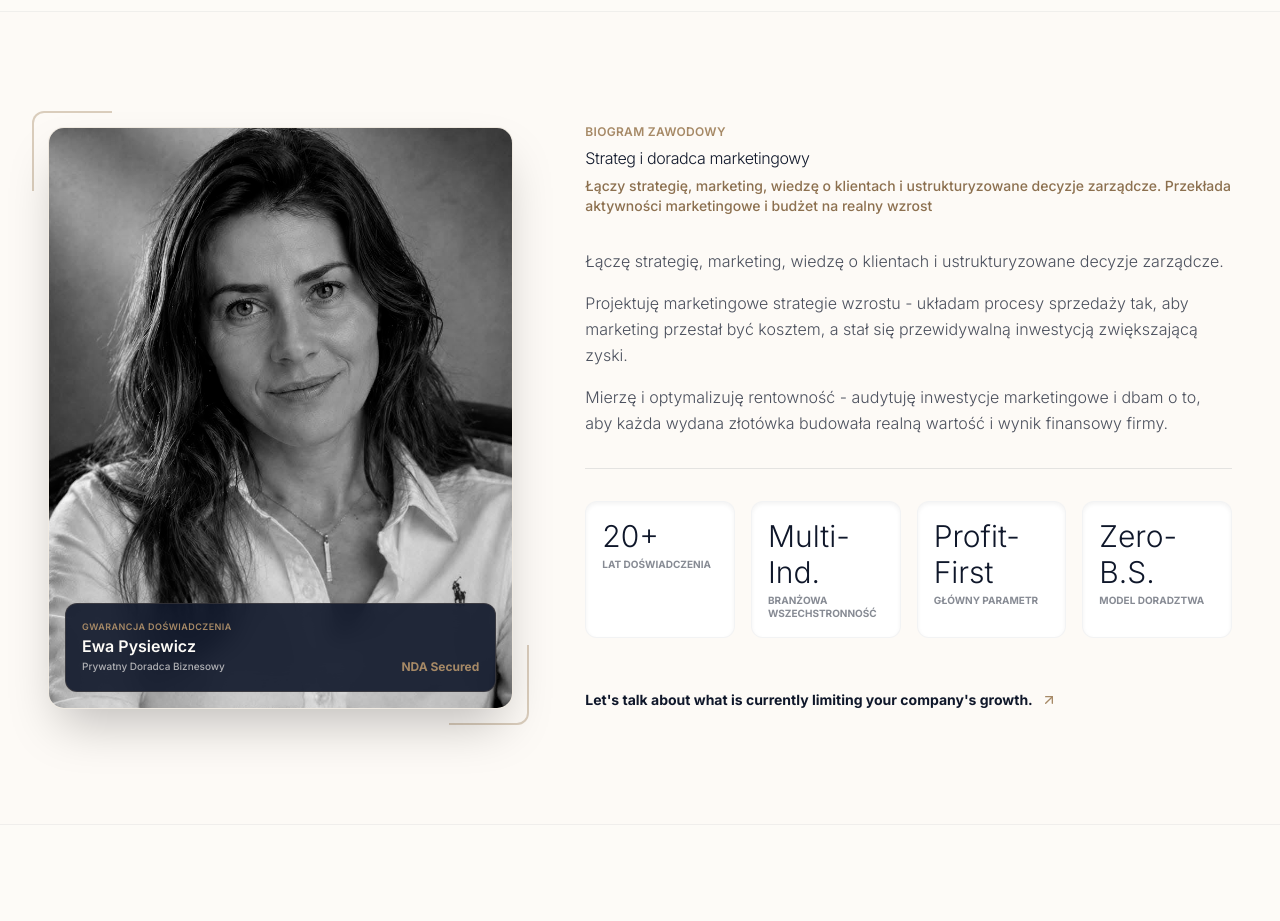
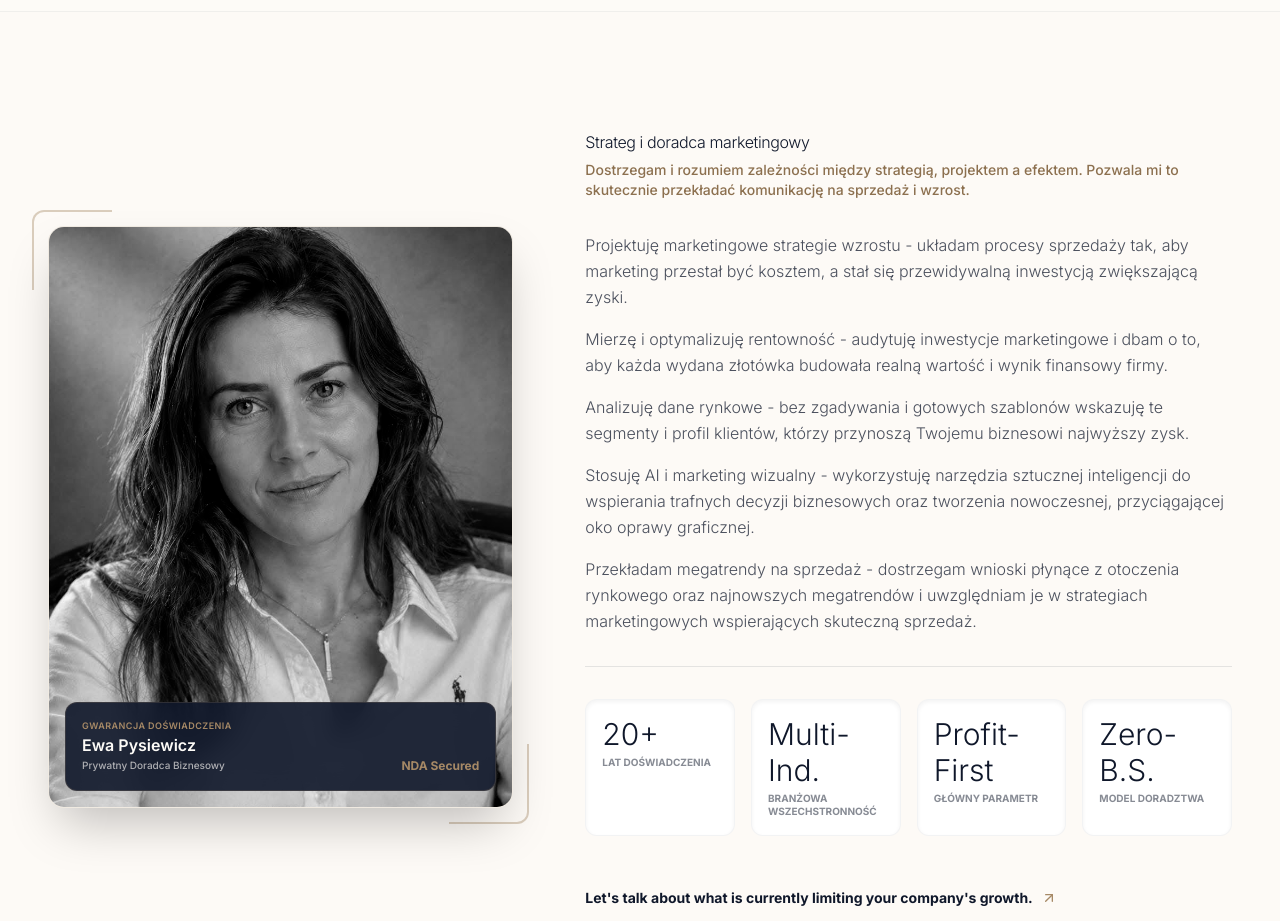
Before and after one commit to ewa-cell/premiumbc, a React (Vite) app: page / in a window 1280 px wide. Shown: the part 5320-6241 px from the top of the page. Built offline with nearby package versions, Linux system fonts and the light colour scheme.

Commit message:
Update about section: title, position, remove biogram label, expand paragraphs

```diff
--- a/src/App.tsx
+++ b/src/App.tsx
@@ -777,7 +777,7 @@ function AppContent() {
 
               <div>
                 <span className="text-xs font-sans font-semibold uppercase tracking-wide text-brand-gold block mb-2">
-                  {language === 'pl' ? 'Biogram zawodowy' : 'Profile & Mandate'}
+                  {language === 'pl' ? '' : 'Profile & Mandate'}
                 </span>
                 <h2 className="font-editorial text-2.5xl md:text-3.5xl font-light text-brand-navy leading-tight tracking-tight">
                   {language === 'pl' ? ABOUT_CONTENT.titlePl : ABOUT_CONTENT.titleEn}
--- a/src/data.ts
+++ b/src/data.ts
@@ -457,7 +457,7 @@ export const ABOUT_CONTENT = {
   titleEn: "Private Strategic Growth Advisor",
   titlePl: "Strateg i doradca marketingowy",
   positionEn: "Senior business advisor bridging strategy, marketing, customer insights, and structured leadership decisions.",
-  positionPl: "Łączy strategię, marketing, wiedzę o klientach i ustrukturyzowane decyzje zarządcze. Przekłada aktywności marketingowe i budżet na realny wzrost",
+  positionPl: "Dostrzegam i rozumiem zależności między strategią, projektem a efektem. Pozwala mi to skutecznie przekładać komunikację na sprzedaż i wzrost.",
 
   paragraphsEn: [
     "I combine 20+ years of high-stakes cross-industry consultative experience and real-world business ownership to guide mature founders and business leaders through structural bottlenecks.",
@@ -465,9 +465,11 @@ export const ABOUT_CONTENT = {
     "Having run enterprises myself, I deeply understand the silent friction of founder-dependency, margin dilution, and fragmented operational processes. Together, we analyze your metrics with radical candor and re-architect your business so growth becomes a controlled, predictable, and highly profitable machine."
   ],
   paragraphsPl: [
-    "Łączę strategię, marketing, wiedzę o klientach i ustrukturyzowane decyzje zarządcze.",
     "Projektuję marketingowe strategie wzrostu - układam procesy sprzedaży tak, aby marketing przestał być kosztem, a stał się przewidywalną inwestycją zwiększającą zyski.",
-    "Mierzę i optymalizuję rentowność - audytuję inwestycje marketingowe i dbam o to, aby każda wydana złotówka budowała realną wartość i wynik finansowy firmy."
+    "Mierzę i optymalizuję rentowność - audytuję inwestycje marketingowe i dbam o to, aby każda wydana złotówka budowała realną wartość i wynik finansowy firmy.",
+    "Analizuję dane rynkowe - bez zgadywania i gotowych szablonów wskazuję te segmenty i profil klientów, którzy przynoszą Twojemu biznesowi najwyższy zysk.",
+    "Stosuję AI i marketing wizualny - wykorzystuję narzędzia sztucznej inteligencji do wspierania trafnych decyzji biznesowych oraz tworzenia nowoczesnej, przyciągającej oko oprawy graficznej.",
+    "Przekładam megatrendy na sprzedaż - dostrzegam wnioski płynące z otoczenia rynkowego oraz najnowszych megatrendów i uwzględniam je w strategiach marketingowych wspierających skuteczną sprzedaż."
   ],
 
   stats: [
```
